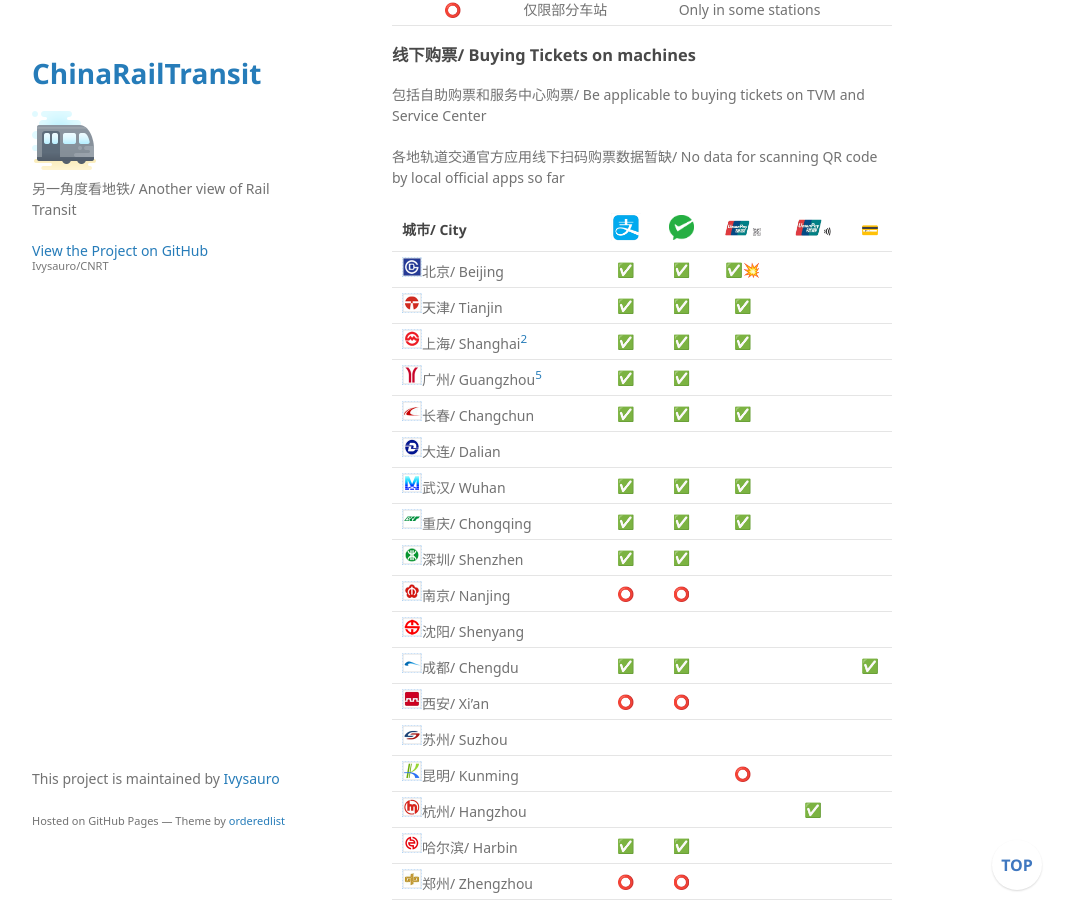
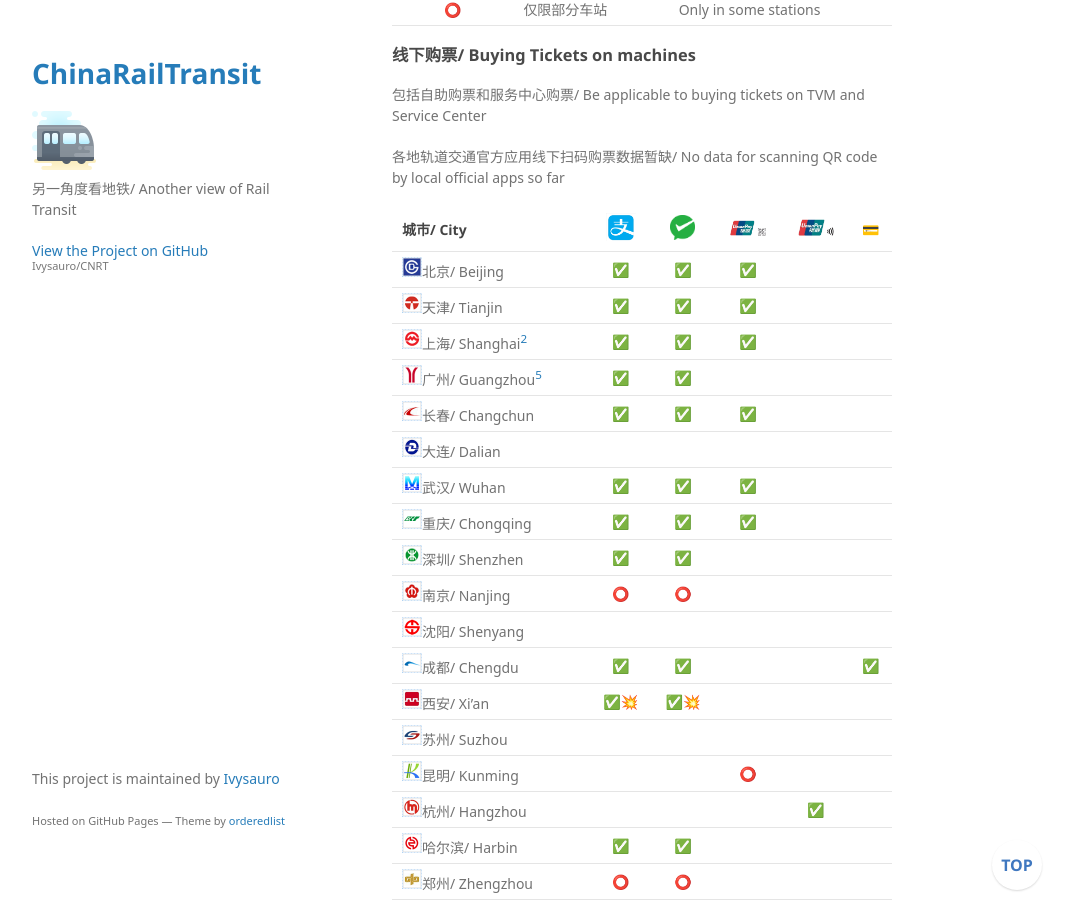
Before and after one commit to Ivysauro/CNRT, a Jekyll site: the page built from data/Pay.md, in a window 1280 px wide and 900 px high, scrolled down 3707 px. Shown: the whole window, without its empty margins (178-1249 px from the left). Built offline with Jekyll 4.4.1, drawn with Linux system fonts in a browser that asks for light colours; some web fonts are replaced; our own code applies the rules of GitHub Pages for plain Markdown files; a script that is not in the unit is left out.

Commit message:
🍊更新西安数据

```diff
--- a/data/Pay.md
+++ b/data/Pay.md
@@ -128,7 +128,7 @@
 
 | 城市/ City | <img src="https://raw.githubusercontent.com/Ivysauro/CNRT/master/images/Alipay.png" width="30" hegiht="30" alt="Alipay"/> | <img src="https://raw.githubusercontent.com/Ivysauro/CNRT/master/images/WeChat Pay.png" width="25" hegiht="25" alt="WeChat Pay"/> | <img src="https://raw.githubusercontent.com/Ivysauro/CNRT/master/images/Unionpay QR.png" width="40" hegiht="40" alt="Unionpay QR Code"/> | <img src="https://raw.githubusercontent.com/Ivysauro/CNRT/master/images/Unionpay NFC.png" width="40" hegiht="40" alt="Unionpay Quickpass"/> | 💳 |
 | --------- | :----------: | :-------------: | :----------------: | :-----------------: | :-: |
-| <img src="https://raw.githubusercontent.com/Ivysauro/CNRT/master/images/city/bj.gif" width="20" hegiht="20"/>北京/ Beijing | ✅ | ✅ | ✅💥 |
+| <img src="https://raw.githubusercontent.com/Ivysauro/CNRT/master/images/city/bj.gif" width="20" hegiht="20"/>北京/ Beijing | ✅ | ✅ | ✅ |
 | <img src="https://raw.githubusercontent.com/Ivysauro/CNRT/master/images/city/tj.gif" width="20" hegiht="20"/>天津/ Tianjin | ✅ | ✅ | ✅ |
 | <img src="https://raw.githubusercontent.com/Ivysauro/CNRT/master/images/city/sh.gif" width="20" hegiht="20"/>上海/ Shanghai[^csh] | ✅ | ✅ | ✅ |
 | <img src="https://raw.githubusercontent.com/Ivysauro/CNRT/master/images/city/gz.gif" width="20" hegiht="20"/>广州/ Guangzhou[^cgz] | ✅ | ✅ |
@@ -140,7 +140,7 @@
 | <img src="https://raw.githubusercontent.com/Ivysauro/CNRT/master/images/city/nj.gif" width="20" hegiht="20"/>南京/ Nanjing | ⭕ | ⭕ |
 | <img src="https://raw.githubusercontent.com/Ivysauro/CNRT/master/images/city/sy.gif" width="20" hegiht="20"/>沈阳/ Shenyang |
 | <img src="https://raw.githubusercontent.com/Ivysauro/CNRT/master/images/city/cd.gif" width="20" hegiht="20"/>成都/ Chengdu | ✅ | ✅ | | | ✅ |
-| <img src="https://raw.githubusercontent.com/Ivysauro/CNRT/master/images/city/xa.gif" width="20" hegiht="20"/>西安/ Xi'an | ⭕ | ⭕ |
+| <img src="https://raw.githubusercontent.com/Ivysauro/CNRT/master/images/city/xa.gif" width="20" hegiht="20"/>西安/ Xi'an | ✅💥 | ✅💥 |
 | <img src="https://raw.githubusercontent.com/Ivysauro/CNRT/master/images/city/suz.gif" width="20" hegiht="20"/>苏州/ Suzhou |
 | <img src="https://raw.githubusercontent.com/Ivysauro/CNRT/master/images/city/km.gif" width="20" hegiht="20"/>昆明/ Kunming | | | ⭕ |
 | <img src="https://raw.githubusercontent.com/Ivysauro/CNRT/master/images/city/hz.gif" width="20" hegiht="20"/>杭州/ Hangzhou | | | | ✅ |
```
